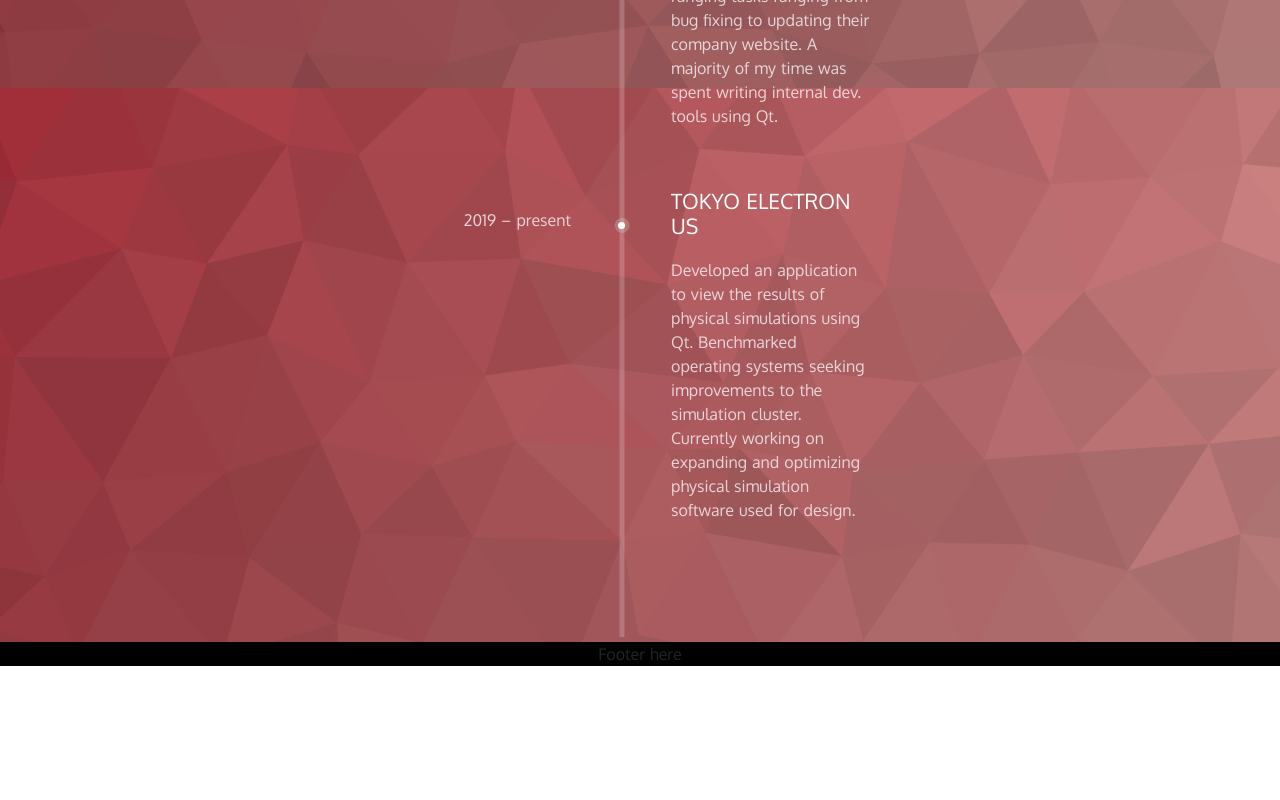
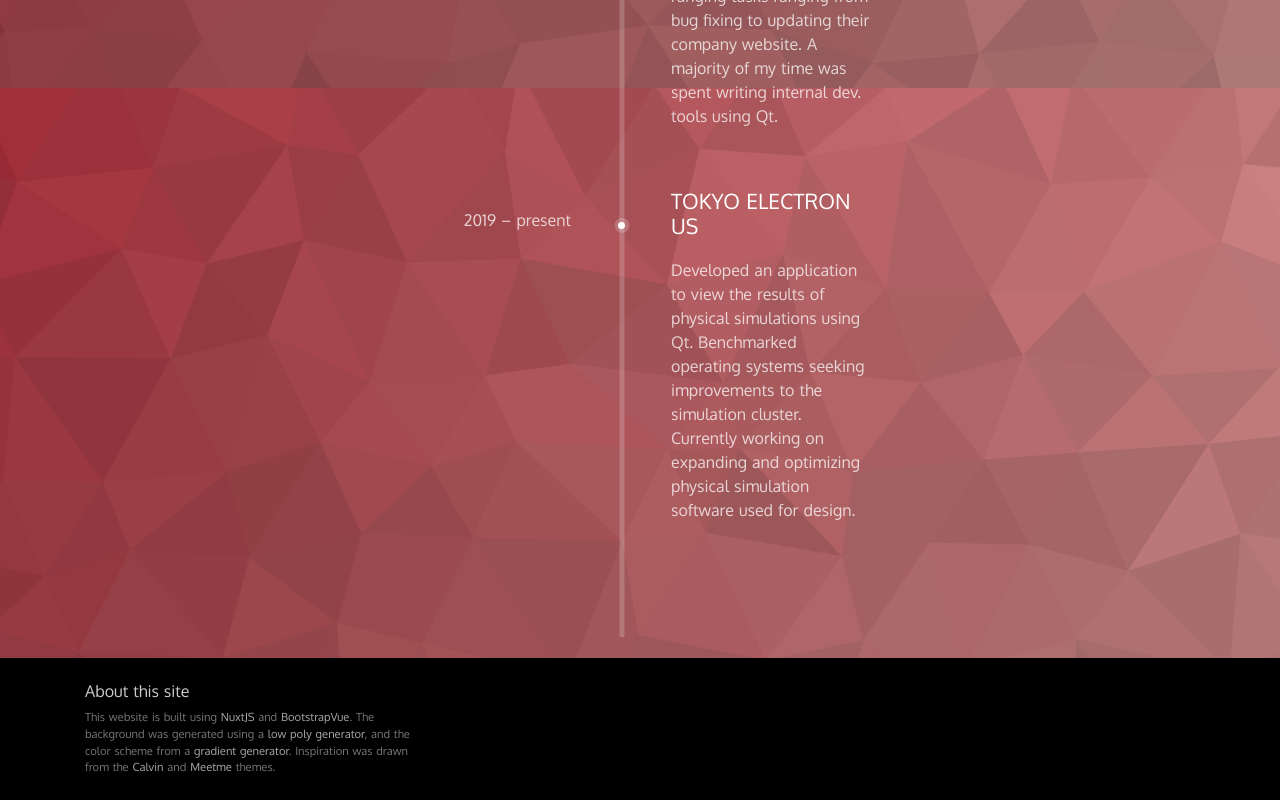
Before and after one commit to matthewa150/manders-site, a Nuxt app: page / in a window 1280 px wide. Shown: the part 1512-2312 px from the top of the page. Before the commit the page ends 2178 px from the top, so only its background shows below. Built offline with nearby package versions, Linux system fonts and the light colour scheme.

Commit message:
Footer updated

```diff
--- a/components/Footer.vue
+++ b/components/Footer.vue
@@ -1,15 +1,51 @@
 <template>
   <footer>
-    <div class="footer">
+    <div class="footer mt-3 pt-4 pb-2">
       <b-container>
-        Footer here
+        <b-row align-v="center">
+          <b-col class="text-left">
+            <h5 class="quiet-head">About this site</h5>
+            <p class="quiet-text">
+              This website is built using <a class="quiet-link" href="https://nuxtjs.org/">NuxtJS</a>
+              and <a class="quiet-link" href="https://bootstrap-vue.org/">BootstrapVue</a>. The background
+              was generated using a <a class="quiet-link" href="https://cojdev.github.io/lowpoly/">
+              low poly generator</a>, and the color scheme from a
+              <a class="quiet-link" href="https://colordesigner.io/gradient-generator">gradient generator</a>.
+              Inspiration was drawn from the <a class="quiet-link" href="https://colorlib.com/wp/template/calvin/">
+              Calvin</a> and <a class="quiet-link" href="https://colorlib.com/wp/template/meetme/">Meetme</a> themes.
+            </p>
+          </b-col>
+          <b-col />
+          <b-col class="text-right">
+          </b-col>
+        </b-row>
       </b-container>
     </div>
   </footer>
 </template>
 
-<style>
+<style scope>
 .footer {
+  color: rgba(255, 255, 255, 1.0);
   background-color: black;
 }
+
+.quiet-head {
+  color: #ccc;
+  font-size: 1.0rem;
+}
+
+.quiet-text {
+  color: #777;
+  font-size: 0.7rem;
+}
+
+.quiet-link {
+  color: #aaa;
+}
+
+.quiet-button {
+  color: #aaa;
+  border-color: #aaa;
+}
 </style>
```
